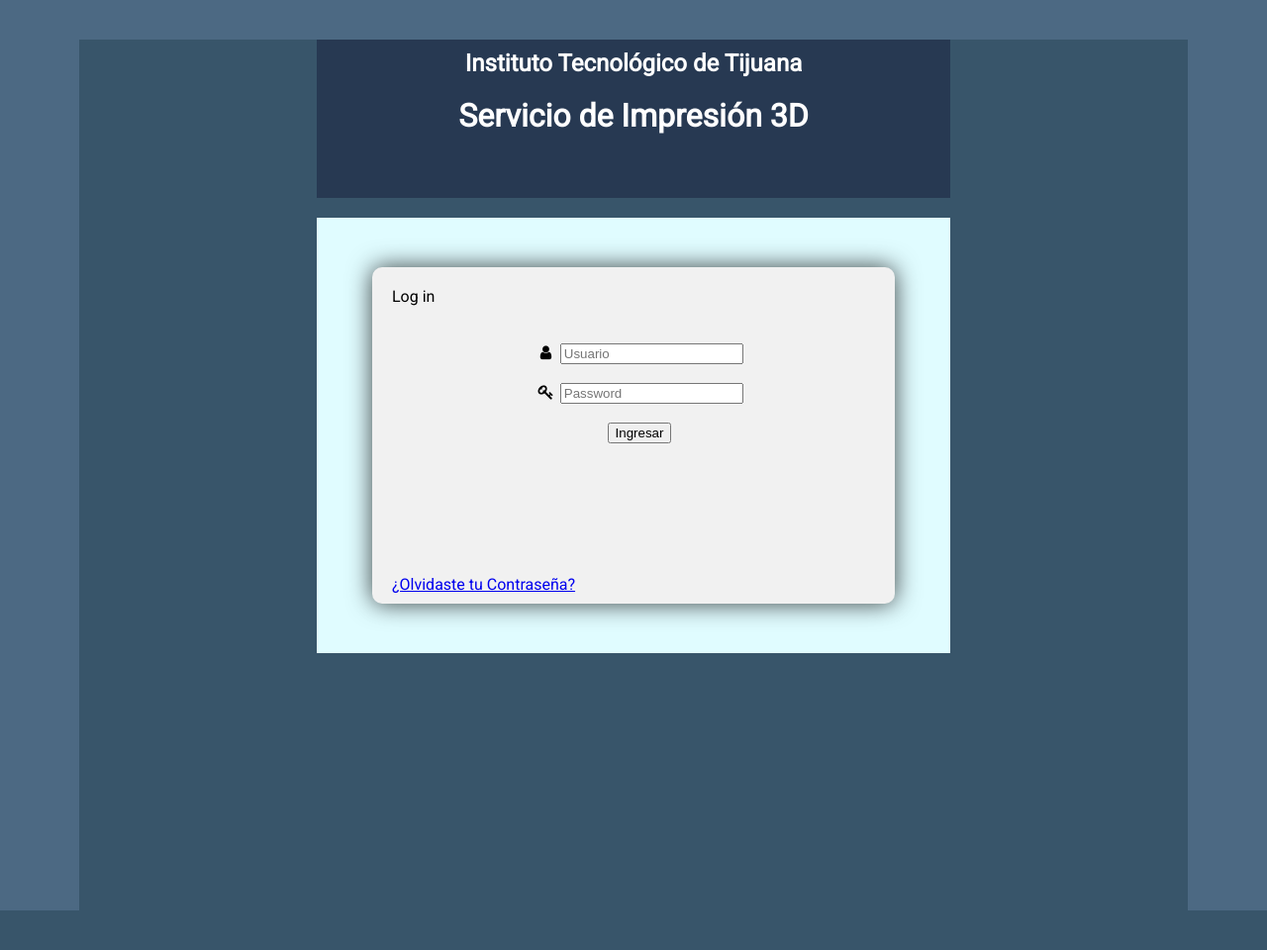
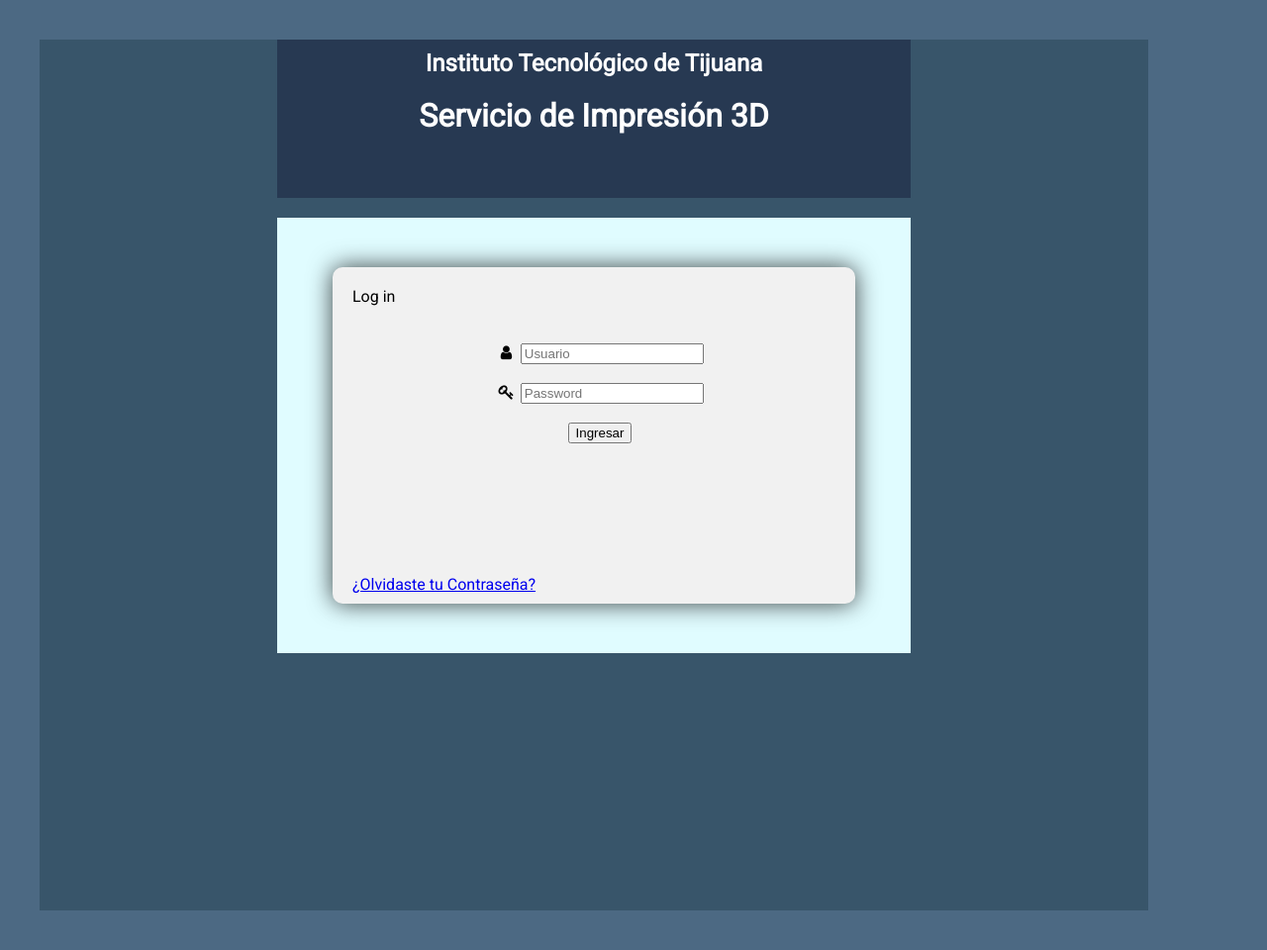
Before and after one commit to malvarezcorral/CN, a PHP site: page /login.php in a window 1280 px wide. Shown: the whole page at 99% size. Before the commit the page ends 920 px from the top, so only its background shows below. Run offline with PHP 8.4, Linux system fonts and the light colour scheme.

Commit message:
modificacion a login css 3

```diff
--- a/login.css
+++ b/login.css
@@ -6,7 +6,7 @@
  }
 div#general{
   margin:auto;
-  margin-top:40px;
+  margin:40px;
   width:1120px;
   height:880px;
   background-color:#38556a;
```
